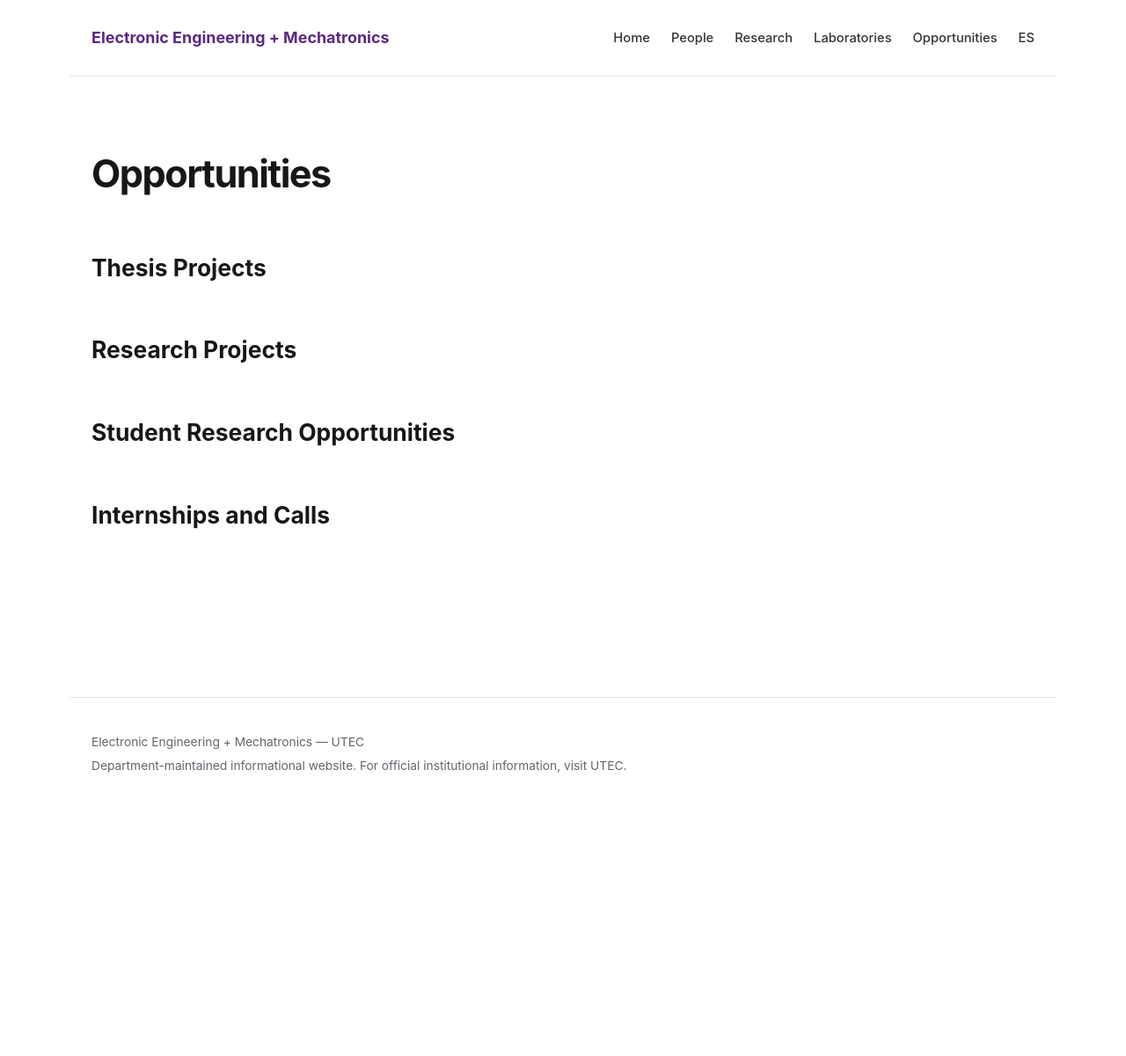
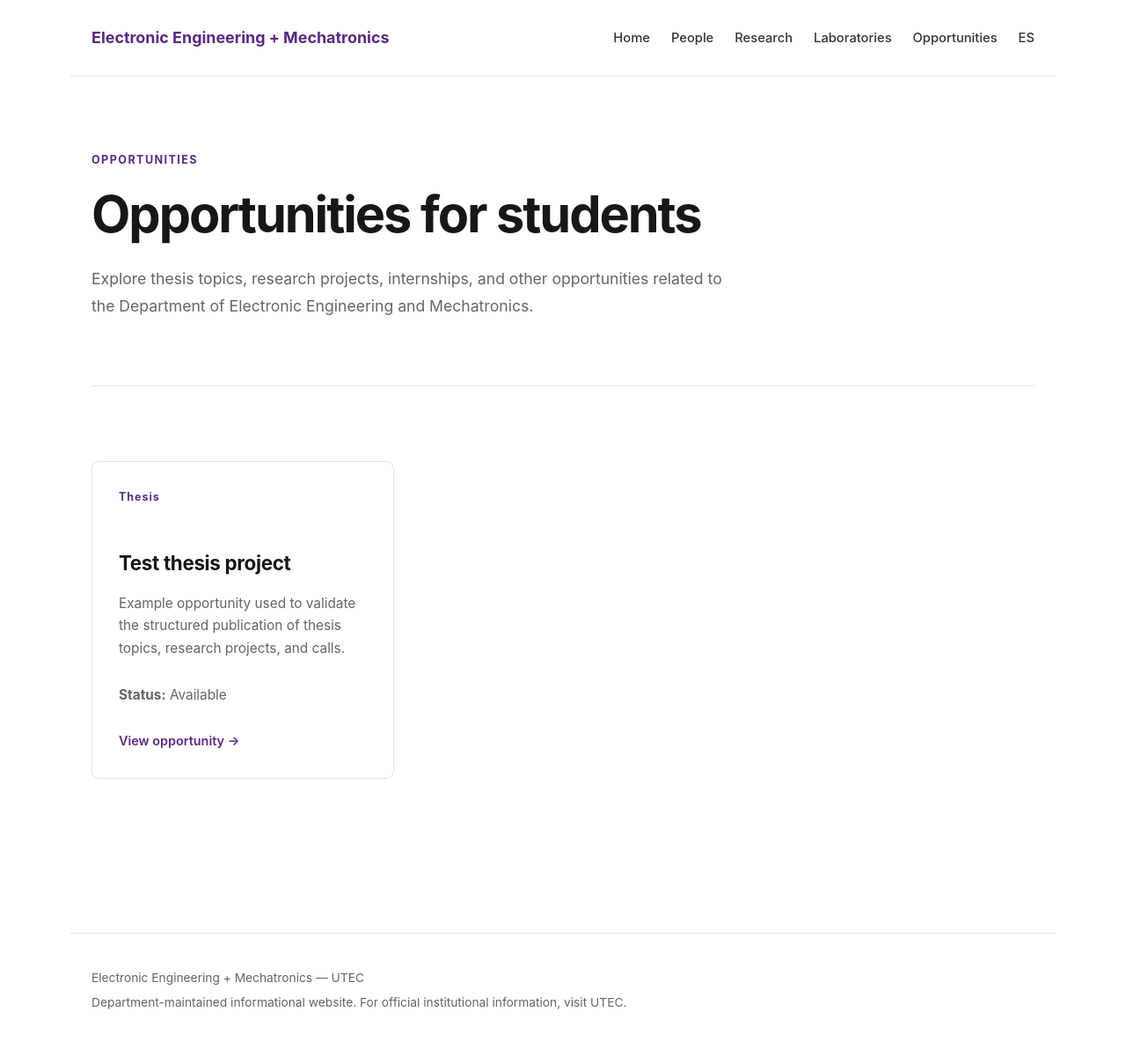
Before and after one commit to L30nardoSV/elmt-utec, a Jekyll site: the page built from en/opportunities.md, in a window 1280 px wide. Shown: the whole page at 88% size. Built offline with Jekyll 4.4.1, drawn with Linux system fonts in a browser that asks for light colours; before the commit the page ends 932 px from its top, so only the background shows below that.

Commit message:
Add English opportunities pages

```diff
--- /dev/null
+++ b/_opportunities/test-thesis.en.md
@@ -0,0 +1,22 @@
+---
+layout: opportunity
+title: Test thesis project
+lang: en
+order: 99
+permalink: /en/opportunities/test-thesis/
+
+type: Thesis
+status: Available
+
+description: >
+  Example opportunity used to validate the structured publication
+  of thesis topics, research projects, and calls.
+
+faculty: Test faculty member
+deadline: Open
+
+requirements:
+  - Interest in embedded systems
+  - Basic programming knowledge
+  - Availability to carry out an experimental project
+---
--- a/en/opportunities.md
+++ b/en/opportunities.md
@@ -5,12 +5,65 @@ lang: en
 permalink: /en/opportunities/
 ---
 
-# Opportunities
+<section class="page-intro">
 
-## Thesis Projects
+  <p class="section-kicker">Opportunities</p>
 
-## Research Projects
+  <h1>
+    Opportunities for students
+  </h1>
 
-## Student Research Opportunities
+  <p class="page-lead">
+    Explore thesis topics, research projects, internships,
+    and other opportunities related to the Department of
+    Electronic Engineering and Mechatronics.
+  </p>
 
-## Internships and Calls
+</section>
+
+
+<section class="section">
+
+  <div class="feature-grid">
+
+    {% assign opportunities_en = site.opportunities
+      | where: "lang", "en"
+      | sort: "order" %}
+
+    {% for opportunity in opportunities_en %}
+
+    <a class="feature-card"
+       href="{{ opportunity.url | relative_url }}">
+
+      {% if opportunity.type %}
+      <span class="feature-number">
+        {{ opportunity.type }}
+      </span>
+      {% endif %}
+
+      <h3>{{ opportunity.title }}</h3>
+
+      {% if opportunity.description %}
+      <p>
+        {{ opportunity.description }}
+      </p>
+      {% endif %}
+
+      {% if opportunity.status %}
+      <p>
+        <strong>Status:</strong>
+        {{ opportunity.status }}
+      </p>
+      {% endif %}
+
+      <span class="card-link">
+        View opportunity →
+      </span>
+
+    </a>
+
+    {% endfor %}
+
+  </div>
+
+</section>
```
